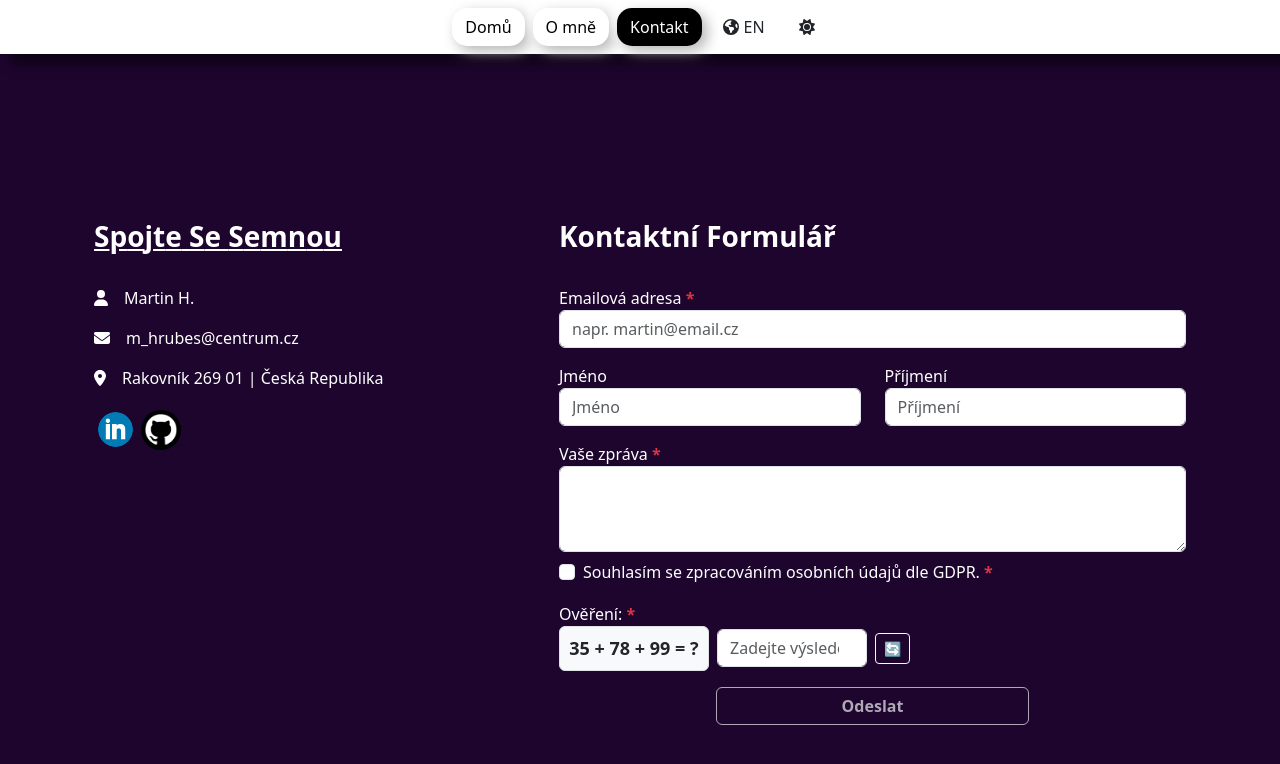
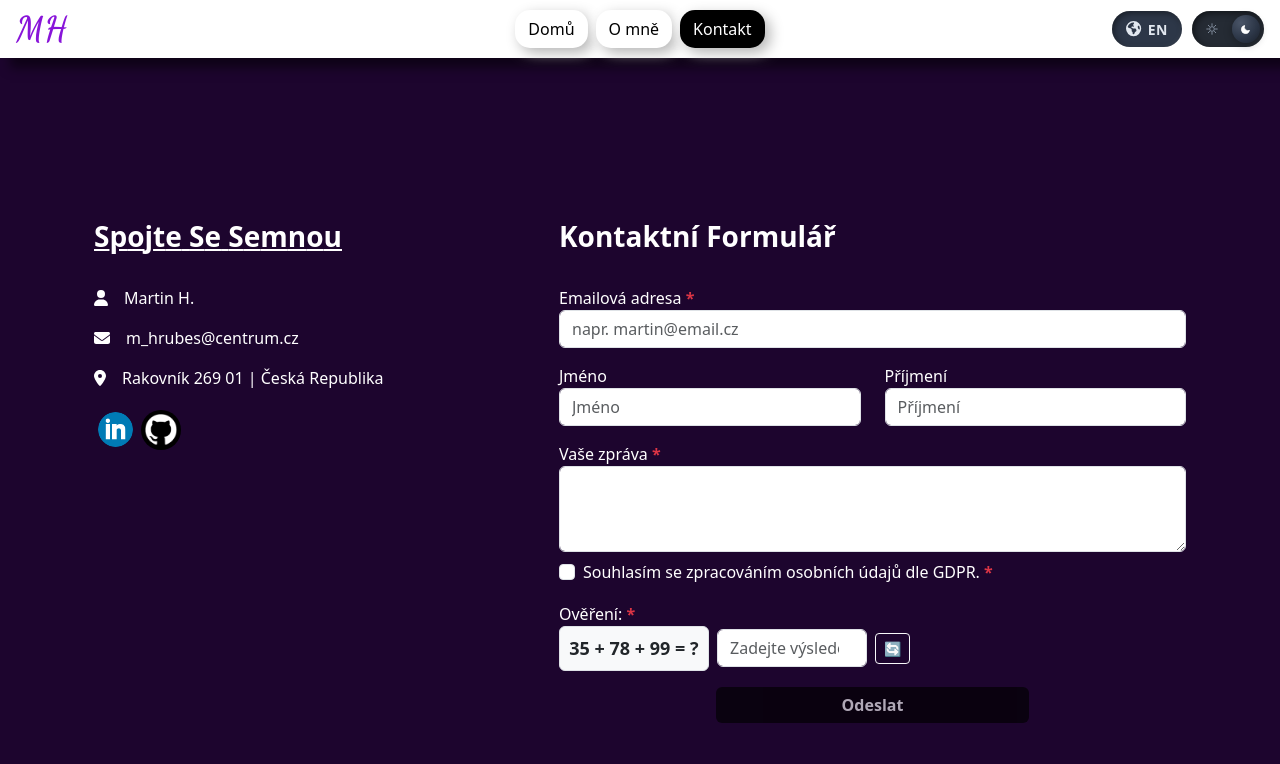
Before and after one commit to mhrubes/My-Portfolio, a React (Create React App) app in the folder portfolio/: page /contact in a window 1280 px wide. Shown: the top 764 px of the page. Built offline with nearby package versions, Linux system fonts and the light colour scheme.

Commit message:
uprava designu

```diff
--- a/portfolio/public/index.html
+++ b/portfolio/public/index.html
@@ -10,6 +10,10 @@
       content="Web site created using create-react-app"
     />
     <meta http-equiv="Content-Security-Policy" content="script-src 'self';">
+
+    <link rel="preconnect" href="https://fonts.googleapis.com" />
+    <link rel="preconnect" href="https://fonts.gstatic.com" crossorigin />
+    <link href="https://fonts.googleapis.com/css2?family=Dancing+Script:wght@600;700&display=swap" rel="stylesheet" />
 
     <link rel="stylesheet" type='text/css' href="https://cdn.jsdelivr.net/gh/devicons/devicon@latest/devicon.min.css" />
 
--- a/portfolio/src/App.css
+++ b/portfolio/src/App.css
@@ -73,14 +73,15 @@ body.light-mode {
 }
 
 .aboutButton {
-    background-color: black;
-    color: white;
+    background-color: black !important;
+    color: white !important;
     font-weight: bold;
+    border: none;
 }
 
 .aboutButton:hover {
-    background-color: white;
-    color: black;
+    background-color: white !important;
+    color: black !important;
     font-weight: bold;
 }
 
@@ -110,13 +111,11 @@ body.light-mode {
 
 .toolsBox {
     height: 175px;
-    /* width: 210px; */
     border: 2px solid white;
 }
 
 .toolsBox:hover {
     height: 175px;
-    /* width: 210px; */
 }
 
 .toolsIconStyle {
@@ -193,3 +192,235 @@ body.light-mode {
     background-size: 100% 600%;
     animation: colorSweep 10s linear infinite;
 }
+
+/* Navbar */
+:root {
+    --navbar-transition-duration: 0.5s;
+}
+
+.navbar-theme-bar {
+    box-shadow: 10px 10px 10px rgba(0, 0, 0, 0.5);
+    transition: background-color var(--navbar-transition-duration) ease-in-out, box-shadow var(--navbar-transition-duration) ease-in-out;
+}
+
+.navbar-inner {
+    position: relative;
+    display: flex;
+    align-items: center;
+    justify-content: center;
+    min-height: 58px;
+    padding: 0.35rem 1rem;
+}
+
+.navbar-links {
+    display: flex;
+    align-items: center;
+    justify-content: center;
+    gap: 0.5rem;
+    list-style: none;
+    padding: 0;
+}
+
+.navbar-utils {
+    position: absolute;
+    right: 1rem;
+    top: 50%;
+    transform: translateY(-50%);
+}
+
+.navbar-brand {
+    position: absolute;
+    left: 1rem;
+    top: 50%;
+    transform: translateY(-50%);
+    font-family: 'Dancing Script', cursive;
+    font-size: 2.15rem;
+    font-weight: 700;
+    line-height: 1;
+    letter-spacing: 0.04em;
+    text-decoration: none;
+    color: #8814d9;
+    transition: color 0.2s ease, transform 0.2s ease;
+}
+
+.navbar-brand:hover {
+    color: #6b0fb8;
+    transform: translateY(-50%) scale(1.04);
+}
+
+.light-mode .navbar-brand {
+    color: #8814d9;
+}
+
+.nav-controls {
+    display: inline-flex;
+    align-items: center;
+    gap: 10px;
+}
+
+.language-toggle {
+    display: inline-flex;
+    align-items: center;
+    gap: 6px;
+    min-height: 36px;
+    padding: 0 14px;
+    border: none;
+    border-radius: 999px;
+    font-size: 0.875rem;
+    font-weight: 600;
+    letter-spacing: 0.04em;
+    cursor: pointer;
+    transition: background-color var(--navbar-transition-duration) ease-in-out, color var(--navbar-transition-duration) ease-in-out, box-shadow var(--navbar-transition-duration) ease-in-out, transform 0.2s ease;
+}
+
+.language-toggle__icon {
+    font-size: 0.95rem;
+}
+
+.nav-controls--light .language-toggle {
+    color: #2d3748;
+    background: #eef1f6;
+    box-shadow: inset 2px 2px 5px rgba(0, 0, 0, 0.12), inset -2px -2px 5px rgba(255, 255, 255, 0.95);
+}
+
+.nav-controls--dark .language-toggle {
+    color: #e2e8f0;
+    background: #2d3748;
+    box-shadow: inset 2px 2px 6px rgba(0, 0, 0, 0.45), inset -1px -1px 4px rgba(255, 255, 255, 0.06);
+}
+
+.language-toggle:hover {
+    transform: translateY(-1px);
+}
+
+.language-toggle:active {
+    transform: translateY(0);
+}
+
+.theme-toggle {
+    border: none;
+    background: transparent;
+    padding: 0;
+    cursor: pointer;
+    line-height: 0;
+}
+
+.theme-toggle:focus-visible,
+.language-toggle:focus-visible {
+    outline: 2px solid #8814d9;
+    outline-offset: 2px;
+}
+
+.theme-toggle__track {
+    position: relative;
+    display: block;
+    width: 72px;
+    height: 36px;
+    border-radius: 999px;
+    transition: background var(--navbar-transition-duration) ease-in-out, box-shadow var(--navbar-transition-duration) ease-in-out;
+}
+
+.theme-toggle--light .theme-toggle__track {
+    background: #e9edf3;
+    box-shadow: inset 2px 2px 6px rgba(0, 0, 0, 0.14), inset -2px -2px 6px rgba(255, 255, 255, 0.95);
+}
+
+.theme-toggle--dark .theme-toggle__track {
+    background: #252b34;
+    box-shadow: inset 2px 2px 7px rgba(0, 0, 0, 0.55), inset -1px -1px 4px rgba(255, 255, 255, 0.04);
+}
+
+.theme-toggle__icon {
+    position: absolute;
+    top: 50%;
+    display: flex;
+    align-items: center;
+    justify-content: center;
+    width: 18px;
+    height: 18px;
+    transform: translateY(-50%);
+    pointer-events: none;
+    transition: opacity var(--navbar-transition-duration) ease-in-out, color var(--navbar-transition-duration) ease-in-out;
+}
+
+.theme-toggle__icon--sun {
+    left: 11px;
+}
+
+.theme-toggle__icon--moon {
+    right: 11px;
+}
+
+.theme-toggle--light .theme-toggle__icon--sun {
+    opacity: 0;
+}
+
+.theme-toggle--light .theme-toggle__icon--moon {
+    color: #718096;
+    opacity: 0.85;
+}
+
+.theme-toggle--dark .theme-toggle__icon--sun {
+    color: #a0aec0;
+    opacity: 0.85;
+}
+
+.theme-toggle--dark .theme-toggle__icon--moon {
+    opacity: 0;
+}
+
+.theme-toggle__knob {
+    position: absolute;
+    top: 4px;
+    left: 4px;
+    display: flex;
+    align-items: center;
+    justify-content: center;
+    width: 28px;
+    height: 28px;
+    border-radius: 50%;
+    box-shadow: 0 2px 8px rgba(0, 0, 0, 0.28);
+    transition: transform var(--navbar-transition-duration) ease-in-out, background var(--navbar-transition-duration) ease-in-out, box-shadow var(--navbar-transition-duration) ease-in-out;
+}
+
+.theme-toggle--light .theme-toggle__knob {
+    transform: translateX(0);
+    background: radial-gradient(circle at 32% 28%, #ffe082 0%, #ffb300 55%, #ff8f00 100%);
+}
+
+.theme-toggle--dark .theme-toggle__knob {
+    transform: translateX(36px);
+    background: radial-gradient(circle at 32% 28%, #4a5568 0%, #2d3748 55%, #1a202c 100%);
+}
+
+.theme-toggle:active .theme-toggle__knob {
+    box-shadow: 0 1px 4px rgba(0, 0, 0, 0.22);
+}
+
+@media (max-width: 767px) {
+    .navbar-inner {
+        flex-direction: column;
+        gap: 0.65rem;
+        padding: 0.65rem 0.75rem 0.75rem;
+    }
+
+    .navbar-brand {
+        position: static;
+        transform: none;
+        align-self: flex-start;
+    }
+
+    .navbar-brand:hover {
+        transform: scale(1.04);
+    }
+
+    .navbar-utils {
+        position: static;
+        transform: none;
+    }
+
+    .navbar-links {
+        flex-wrap: wrap;
+        justify-content: center;
+    }
+}
--- a/portfolio/src/components/LanguageChange.js
+++ b/portfolio/src/components/LanguageChange.js
@@ -1,40 +1,38 @@
-import React from 'react'
+import React, { useEffect, useState } from 'react'
 import { useTranslation } from 'react-i18next'
 import { FontAwesomeIcon } from '@fortawesome/react-fontawesome'
-import { faEarth, faMoon, faSun } from '@fortawesome/free-solid-svg-icons'
+import { faEarth } from '@fortawesome/free-solid-svg-icons'
+
+import ThemeToggle from './ThemeToggle'
 
 function LanguageChange(props) {
     const { i18n } = useTranslation()
+    const [themeIsLight, setThemeIsLight] = useState(() => document.body.classList.contains('light-mode'))
+
+    useEffect(() => {
+        const syncTheme = () => setThemeIsLight(document.body.classList.contains('light-mode'))
+        window.addEventListener('theme-changed', syncTheme)
+        return () => window.removeEventListener('theme-changed', syncTheme)
+    }, [])
+
+    const isLightMode = props.isLightMode ?? themeIsLight
 
     const changeLanguage = (lng) => {
         i18n.changeLanguage(lng)
         localStorage.setItem('language', lng)
     }
 
+    const nextLanguage = i18n.language === 'en' ? 'cz' : 'en'
+    const languageLabel = i18n.language === 'en' ? 'CZ' : 'EN'
+
     return (
-        <div className="d-flex align-items-center gap-2">
-            {i18n.language === 'en' ? (
-                <button className={props.color ? 'btn ' + props.color : 'btn'} onClick={() => changeLanguage('cz')}>
-                    <FontAwesomeIcon icon={faEarth} className="m-0" style={{ paddingRight: '5px' }} />
-                    CZ
-                </button>
-            ) : (
-                <button className={props.color ? 'btn ' + props.color : 'btn'} onClick={() => changeLanguage('en')}>
-                    <FontAwesomeIcon icon={faEarth} className="m-0" style={{ paddingRight: '5px' }} />
-                    EN
-                </button>
-            )}
+        <div className={`nav-controls ${isLightMode ? 'nav-controls--light' : 'nav-controls--dark'}`}>
+            <button type="button" className="language-toggle" onClick={() => changeLanguage(nextLanguage)} aria-label={`Switch language to ${nextLanguage.toUpperCase()}`}>
+                <FontAwesomeIcon icon={faEarth} className="language-toggle__icon" />
+                <span>{languageLabel}</span>
+            </button>
 
-            {props.showThemeToggle && (
-                <button
-                    className={props.color ? 'btn ' + props.color : 'btn'}
-                    onClick={props.onToggleTheme}
-                    title={props.isLightMode ? 'Přepnout na tmavý režim' : 'Přepnout na světlý režim'}
-                    aria-label={props.isLightMode ? 'Přepnout na tmavý režim' : 'Přepnout na světlý režim'}
-                >
-                    <FontAwesomeIcon icon={props.isLightMode ? faMoon : faSun} className="m-0" />
-                </button>
-            )}
+            {props.showThemeToggle && <ThemeToggle isLightMode={isLightMode} onToggle={props.onToggleTheme} />}
         </div>
     )
 }
--- /dev/null
+++ b/portfolio/src/components/ThemeToggle.js
@@ -0,0 +1,64 @@
+import { useTranslation } from 'react-i18next'
+
+function SunIcon({ filled = false }) {
+    const color = filled ? '#ffffff' : 'currentColor'
+    const fill = filled ? '#ffffff' : 'none'
+
+    return (
+        <svg viewBox="0 0 24 24" width="14" height="14" aria-hidden="true">
+            <circle cx="12" cy="12" r="4" fill={fill} stroke={color} strokeWidth="1.5" />
+            <line x1="12" y1="3" x2="12" y2="6" stroke={color} strokeWidth="1.5" strokeLinecap="round" />
+            <line x1="12" y1="18" x2="12" y2="21" stroke={color} strokeWidth="1.5" strokeLinecap="round" />
+            <line x1="3" y1="12" x2="6" y2="12" stroke={color} strokeWidth="1.5" strokeLinecap="round" />
+            <line x1="18" y1="12" x2="21" y2="12" stroke={color} strokeWidth="1.5" strokeLinecap="round" />
+            <line x1="5.6" y1="5.6" x2="7.8" y2="7.8" stroke={color} strokeWidth="1.5" strokeLinecap="round" />
+            <line x1="16.2" y1="16.2" x2="18.4" y2="18.4" stroke={color} strokeWidth="1.5" strokeLinecap="round" />
+            <line x1="5.6" y1="18.4" x2="7.8" y2="16.2" stroke={color} strokeWidth="1.5" strokeLinecap="round" />
+            <line x1="16.2" y1="7.8" x2="18.4" y2="5.6" stroke={color} strokeWidth="1.5" strokeLinecap="round" />
+        </svg>
+    )
+}
+
+function MoonIcon({ filled = false }) {
+    const color = filled ? '#ffffff' : 'currentColor'
+
+    return (
+        <svg viewBox="0 0 24 24" width="14" height="14" aria-hidden="true">
+            <path
+                d="M18 14.5A6.5 6.5 0 0 1 9.5 6 7 7 0 1 0 18 14.5Z"
+                fill={filled ? '#ffffff' : 'none'}
+                stroke={color}
+                strokeWidth="1.5"
+                strokeLinejoin="round"
+            />
+        </svg>
+    )
+}
+
+function ThemeToggle({ isLightMode, onToggle }) {
+    const { t } = useTranslation()
+    const label = isLightMode ? t('theme.switchToDark') : t('theme.switchToLight')
+
+    return (
+        <button
+            type="button"
+            className={`theme-toggle ${isLightMode ? 'theme-toggle--light' : 'theme-toggle--dark'}`}
+            onClick={onToggle}
+            title={label}
+            aria-label={label}
+            aria-pressed={isLightMode}
+        >
+            <span className="theme-toggle__track">
+                <span className="theme-toggle__icon theme-toggle__icon--sun">
+                    <SunIcon />
+                </span>
+                <span className="theme-toggle__icon theme-toggle__icon--moon">
+                    <MoonIcon />
+                </span>
+                <span className="theme-toggle__knob">{isLightMode ? <SunIcon filled /> : <MoonIcon filled />}</span>
+            </span>
+        </button>
+    )
+}
+
+export default ThemeToggle
--- a/portfolio/src/i18n.js
+++ b/portfolio/src/i18n.js
@@ -1,11 +1,11 @@
 import i18n from 'i18next'
 import { initReactI18next } from 'react-i18next'
 
-// import translations
 import translationEN from './locales/en.json'
 import translationCZ from './locales/cs.json'
 
-// the translations
+const savedLanguage = localStorage.getItem('language') || 'cz'
+
 const resources = {
     en: {
         translation: translationEN
@@ -15,13 +15,19 @@ const resources = {
     }
 }
 
-i18n.use(initReactI18next) // passes i18n down to react-i18next
-    .init({
-        resources,
-        lng: 'cz', // default language
-        interpolation: {
-            escapeValue: false // react already safes from xss
-        }
-    })
+const syncDocumentLanguage = (language) => {
+    document.documentElement.lang = language === 'cz' ? 'cs' : 'en'
+}
+
+i18n.use(initReactI18next).init({
+    resources,
+    lng: savedLanguage,
+    interpolation: {
+        escapeValue: false
+    }
+})
+
+syncDocumentLanguage(savedLanguage)
+i18n.on('languageChanged', syncDocumentLanguage)
 
 export default i18n
--- a/portfolio/src/index.js
+++ b/portfolio/src/index.js
@@ -6,6 +6,7 @@ import reportWebVitals from './reportWebVitals'
 import './App.css'
 import 'bootstrap'
 import './i18n'
+import './utils/applyStoredTheme'
 
 const root = ReactDOM.createRoot(document.getElementById('root'))
 root.render(
@@ -14,7 +15,4 @@ root.render(
     </React.StrictMode>
 )
 
-// If you want to start measuring performance in your app, pass a function
-// to log results (for example: reportWebVitals(console.log))
-// or send to an analytics endpoint. Learn more: https://bit.ly/CRA-vitals
 reportWebVitals()
--- a/portfolio/src/locales/cs.json
+++ b/portfolio/src/locales/cs.json
@@ -84,5 +84,9 @@
         "home": "Domů",
         "about": "O mně",
         "contact": "Kontakt"
+    },
+    "theme": {
+        "switchToDark": "Přepnout na tmavý režim",
+        "switchToLight": "Přepnout na světlý režim"
     }
 }
--- a/portfolio/src/locales/en.json
+++ b/portfolio/src/locales/en.json
@@ -84,5 +84,9 @@
         "home": "Home",
         "about": "About me",
         "contact": "Contact"
+    },
+    "theme": {
+        "switchToDark": "Switch to dark mode",
+        "switchToLight": "Switch to light mode"
     }
 }
--- a/portfolio/src/navigation.js
+++ b/portfolio/src/navigation.js
@@ -19,34 +19,37 @@ function Navigation() {
         setIsLightMode((prevState) => !prevState)
     }
 
+    const getNavButtonClass = (path) => (location.pathname === path ? 'btn navbarAboutButtonActive' : 'btn navbarAboutButton')
+
     return (
-        <div
-            className={`fixed-top ${isLightMode ? 'bg-light' : 'bg-white'}`}
-            style={{
-                boxShadow: '10px 10px 10px rgba(0, 0, 0, 0.5)',
-                transition: 'background-color 0.2s ease-in-out'
-            }}
-        >
-            <ul className="nav justify-content-center m-1">
-                <li className="nav-item m-1">
+        <div className={`fixed-top navbar-theme-bar ${isLightMode ? 'bg-light' : 'bg-white'}`}>
+            <div className="navbar-inner">
+                <Link to="/" className="navbar-brand" aria-label={t('pages.home')}>
+                    MH
+                </Link>
+
+                <ul className="navbar-links nav m-0">
+                    <li className="nav-item">
                         <Link to="/">
-                        <button className={location.pathname === '/' ? 'btn navbarAboutButtonActive' : 'btn navbarAboutButton'}>{t('pages.home')}</button>
+                            <button className={getNavButtonClass('/')}>{t('pages.home')}</button>
                         </Link>
                     </li>
-                <li className="nav-item m-1">
+                    <li className="nav-item">
                         <Link to="/about">
-                        <button className={location.pathname === '/about' ? 'btn navbarAboutButtonActive' : 'btn navbarAboutButton'}>{t('pages.about')}</button>
+                            <button className={getNavButtonClass('/about')}>{t('pages.about')}</button>
                         </Link>
                     </li>
-                <li className="nav-item m-1">
+                    <li className="nav-item">
                         <Link to="/contact">
-                        <button className={location.pathname === '/contact' ? 'btn navbarAboutButtonActive' : 'btn navbarAboutButton'}>{t('pages.contact')}</button>
+                            <button className={getNavButtonClass('/contact')}>{t('pages.contact')}</button>
                         </Link>
                     </li>
-                <li className="nav-item m-1">
+                </ul>
+
+                <div className="navbar-utils">
                     <Language showThemeToggle={true} isLightMode={isLightMode} onToggleTheme={toggleTheme} />
-                </li>
-            </ul>
+                </div>
+            </div>
         </div>
     )
 }
```
Also changed, not shown: portfolio/src/utils/applyStoredTheme.js (added, +9 -0 lines). Lines whose indentation alone changed are shown as unchanged.
